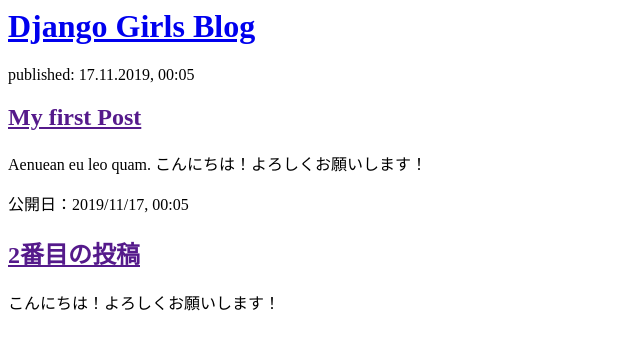
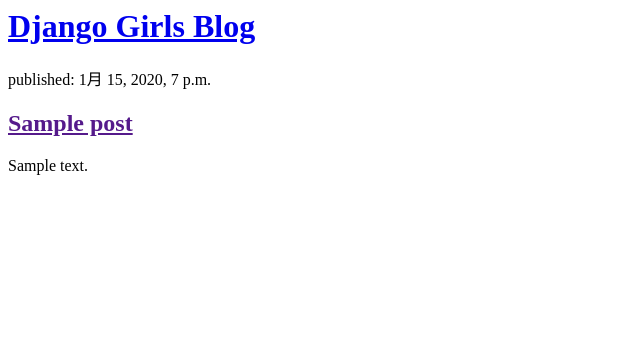
Before and after one commit to kkimura87/my-first-blog, a Django app: template blog/templates/blog/post_list.html in a window 1280 px wide. Shown: the top 350 px of the page, without its empty margins (0-640 px from the left). Run offline with Django 3.2, Linux system fonts and the light colour scheme; the template is opened without the code that fills it: values that come from a table or form of the project are taken from there, others are empty; tables that the repository leaves empty hold one stand-in row (values such as "Sample post").

Commit message:
Modified templates to display posts from database.

```diff
--- a/blog/templates/blog/post_list.html
+++ b/blog/templates/blog/post_list.html
@@ -6,17 +6,12 @@
         <div>
             <h1><a href="/">Django Girls Blog</a></h1>
         </div>
-
-        <div>
-            <p>published: 17.11.2019, 00:05</p>
-            <h2><a href="">My first Post</a></h2>
-            <p>Aenuean eu leo quam. こんにちは！よろしくお願いします！</p>
-        </div>
-
-        <div>
-            <p>公開日：2019/11/17, 00:05</p>
-            <h2><a href="">2番目の投稿</a></h2>
-            <p>こんにちは！よろしくお願いします！</p>
-        </div>
+        {% for post in posts %}
+            <div>
+                <p>published: {{ post.published_date }}</p>
+                <h2><a href="">{{post.title}}</a></h2>
+                <p>{{ post.text|linebreaksbr }}</p>
+            </div>
+        {% endfor %}
     </body>
 </html>
```
